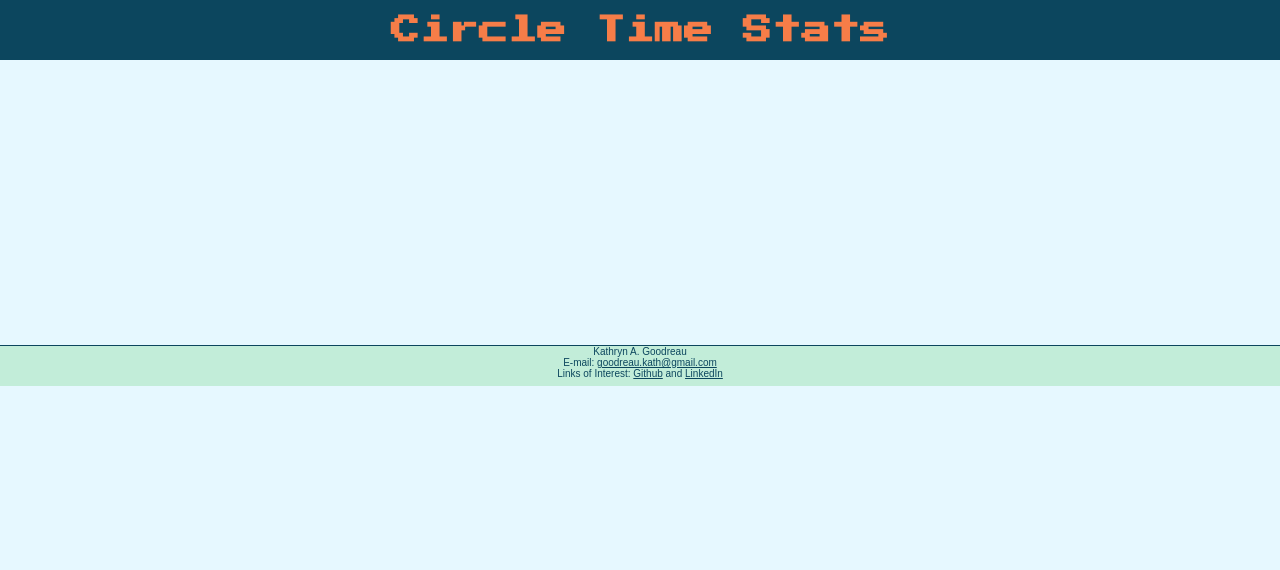
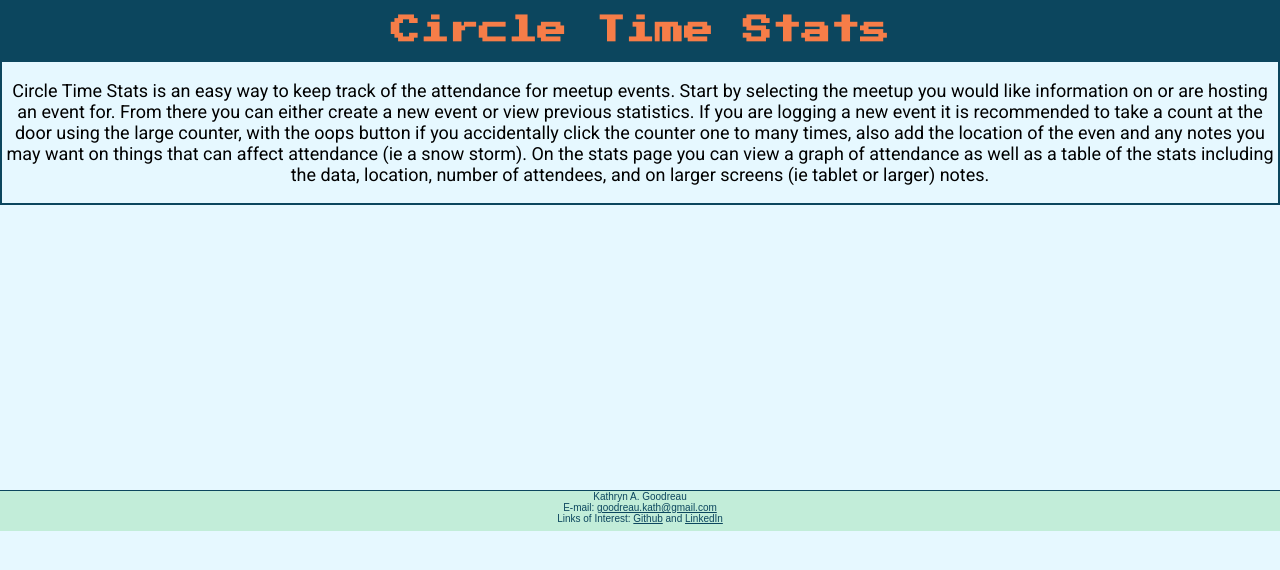
Before and after one commit to KGood93/circle-stats-app, a React (Create React App) app: page / in a window 1280 px wide. Shown: the top 570 px of the page. Built offline with nearby package versions, Linux system fonts and the light colour scheme; no server answers.

Commit message:
Add app description

```diff
--- a/src/components/MeetupSection/MeetupSection.css
+++ b/src/components/MeetupSection/MeetupSection.css
@@ -1,3 +1,9 @@
 .MeetupSection {
     margin-bottom: 285px;
 }
+
+.appDescription {
+    font-family: 'Roboto', sans-serif;
+    font-size: 18px;
+    border: solid 2px rgb(12, 70, 94);
+}
--- a/src/components/MeetupSection/MeetupSection.js
+++ b/src/components/MeetupSection/MeetupSection.js
@@ -23,6 +23,21 @@ class MeetupSelection extends Component {
         return (
             <div className="MeetupSection">
                 <MeetupList />
+                <div className="appDescription">
+                    <p className="description">Circle Time Stats is an easy way to keep track of the
+                        attendance for meetup events. Start by selecting the
+                        meetup you would like information on or are hosting an
+                        event for. From there you can either create a new event
+                        or view previous statistics. If you are logging a new
+                        event it is recommended to take a count at the door using
+                        the large counter, with the oops button if you accidentally
+                        click the counter one to many times, also add the location of
+                        the even and any notes you may want on things that can
+                        affect attendance (ie a snow storm). On the stats page you can
+                        view a graph of attendance as well as a table of the stats
+                        including the data, location, number of attendees, and on larger
+                        screens (ie tablet or larger) notes. </p>
+                </div>
             </div>
         )
     }
```
